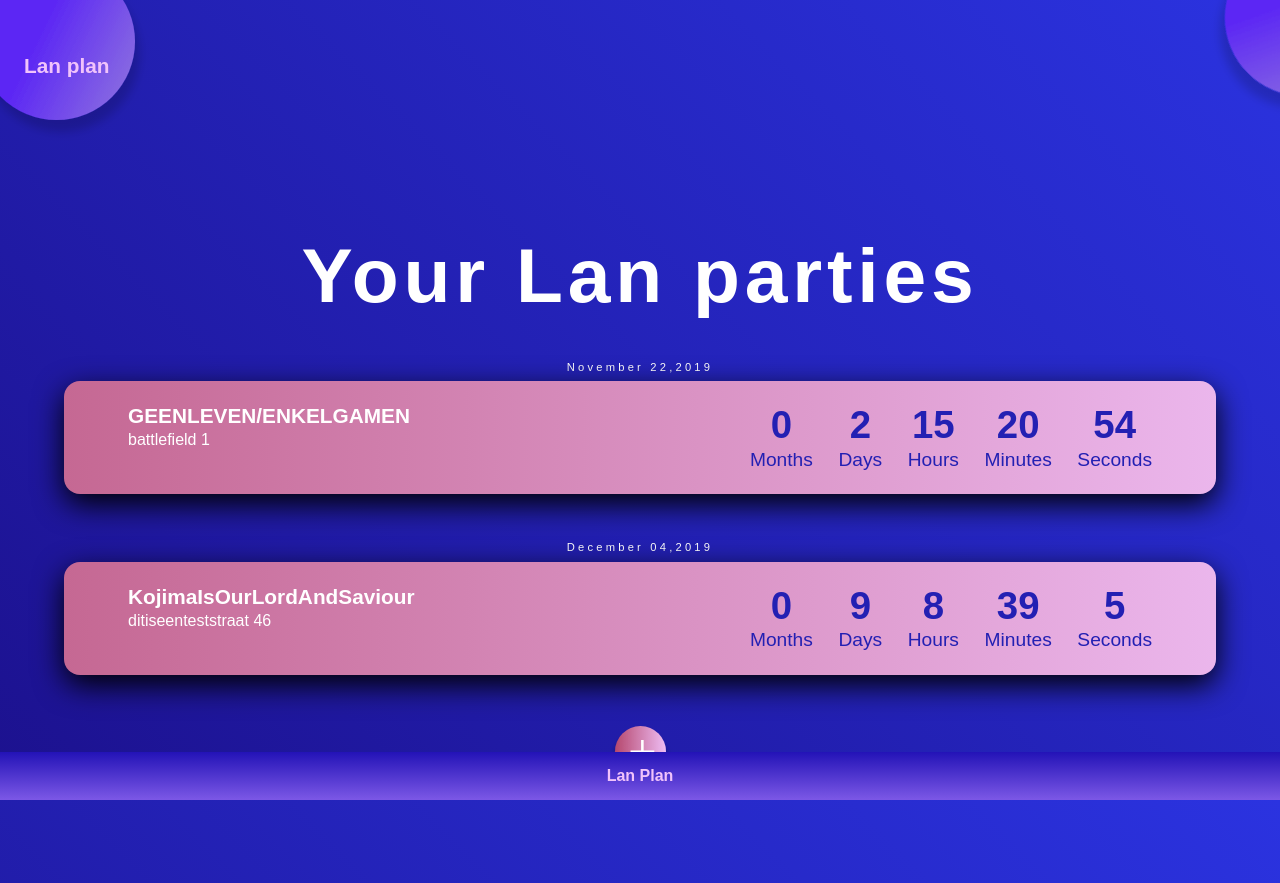
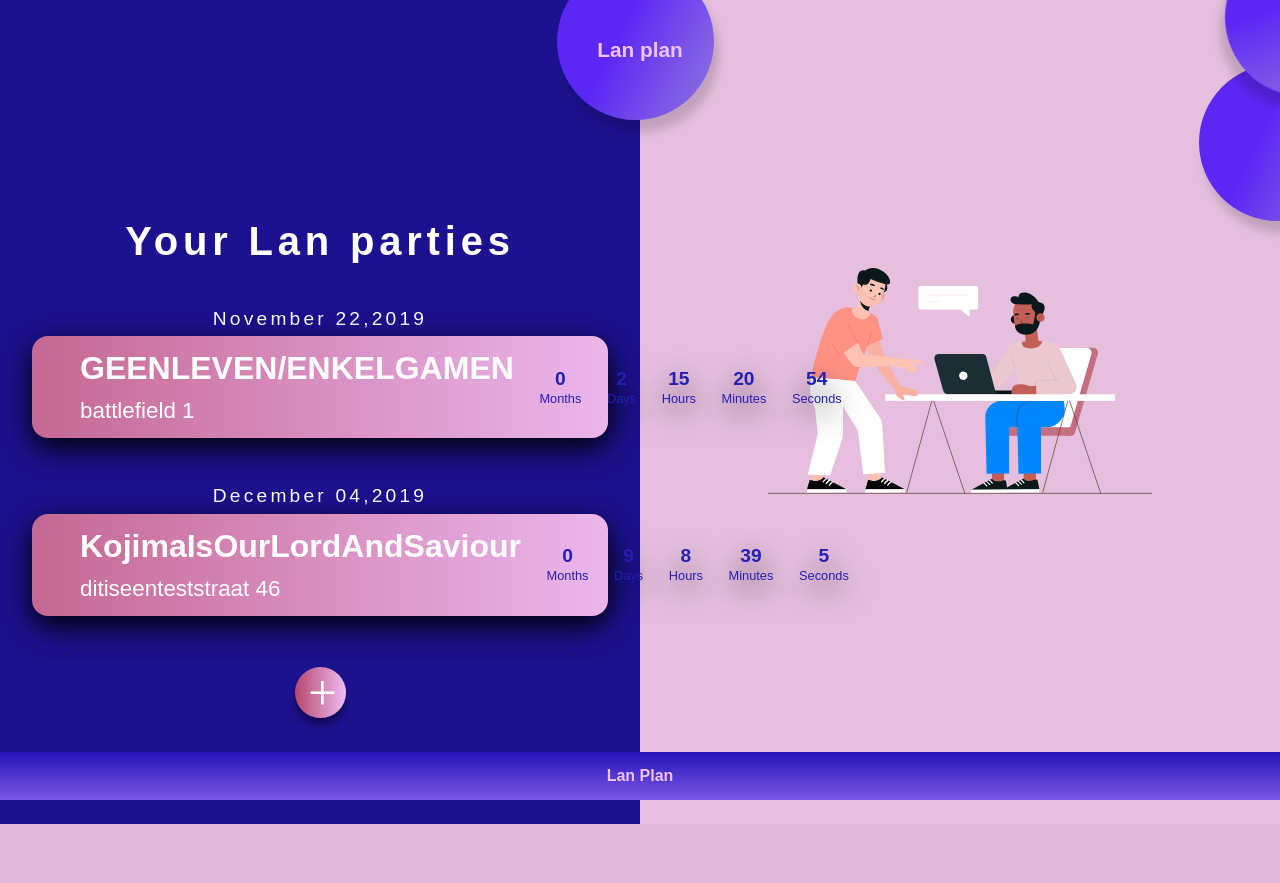
Before and after one commit to CDulst/LanPlan, a PHP site: page / in a window 1280 px wide. After the commit the page ends 824 px from the top, so only its background shows below. Run offline with PHP 8.4, Linux system fonts and the light colour scheme; data comes from the database, SQL or seed files in the repository; some web fonts are replaced.

Commit message:
first push to heroku

```diff
--- /dev/null
+++ b/composer.json
@@ -0,0 +1,5 @@
+{
+  "require-dev": {
+    "heroku/heroku-buildpack-php": "*"
+  }
+}
--- a/src/style.css
+++ b/src/style.css
@@ -46,12 +46,8 @@ html {
   margin-top: 6rem;
   color: white;
   font-weight: 700;
-<<<<<<< HEAD
   font-size: 1.6rem;
   margin-bottom: 2rem;
-=======
-  font-size: 5vw;
->>>>>>> 11a446091e28bdc01c55e2b162182d6ccd0ff76d
 }
 
 .input {
@@ -63,6 +59,10 @@ html {
   text-align: center;
   background-image: linear-gradient(-90deg,#EBB6EC, #C56893);
   color: #221FB1 ;
+}
+
+.input:focus {
+  filter: brightness(1.3);
 }
 
 ::-webkit-input-placeholder {
@@ -128,6 +128,12 @@ html {
     background-color:purple;
   }
 
+  .FormName__wrapper {
+    display: flex;
+    flex-direction: column;
+    align-items: center;
+  }
+
   @media screen and (max-width:465px){
     .detail{
       width:90%;
@@ -138,17 +144,8 @@ html {
     .section__button{
       width:70%;
 
-<<<<<<< HEAD
     }
   }
-=======
-@media screen and (min-width:768px){
-.FormName__wrapper {
-  display: flex;
-  flex-direction: column;
-  align-items: center;
-}
->>>>>>> 11a446091e28bdc01c55e2b162182d6ccd0ff76d
 
 
 
@@ -172,10 +169,6 @@ html {
   .detail{
     margin-top:5rem;
   }
-
-<<<<<<< HEAD
-
-=======
   .input {
     margin-bottom: 4rem;
     margin-top: 1rem;
@@ -192,7 +185,7 @@ html {
   .header__image2 {
     display: block;
   }
->>>>>>> 11a446091e28bdc01c55e2b162182d6ccd0ff76d
+
 }
 @media screen and (min-width:1200px){
 
@@ -309,10 +302,6 @@ html {
     margin-top:2rem;
 
   }
-<<<<<<< HEAD
-=======
-
-
   .label {
     display: flex;
     justify-content: center;
@@ -331,6 +320,4 @@ html {
   .labelForm {
     margin-bottom: 2rem;
   }
-
->>>>>>> 11a446091e28bdc01c55e2b162182d6ccd0ff76d
 }
--- a/src/view/lan/index.php
+++ b/src/view/lan/index.php
@@ -120,15 +120,15 @@ if (!empty($insertTodoResult)) {
         </div>
         <div class="add__lanparty">
         <a href="index.php?page=plan">
-        <img class="add__lanparty__image" src="../src/assets/images/button.svg" alt="button">
+        <img class="add__lanparty__image" src="assets/images/button.svg" alt="button">
         </a>
     </div>
     </section>
     <section class="emptystate">
-        <img class="emptyStateImage" src="../src/assets/images/imageEmpty.svg" alt="emptystate">
+        <img class="emptyStateImage" src="assets/images/imageEmpty.svg" alt="emptystate">
     </section>
       <section class="section__right">
-        <img class="section__right__image" src="../src/assets/images/illustration__right.svg" alt="">
+        <img class="section__right__image" src="assets/images/illustration__right.svg" alt="">
       </section>
 <script type="text/javascript">
 {
--- a/src/view/lan/plan.php
+++ b/src/view/lan/plan.php
@@ -11,7 +11,7 @@
     </section>
 
     <section class="section__right">
-        <img class="section__right__image" src="../src/assets/images/illustration__right.svg" alt="">
+        <img class="section__right__image" src="assets/images/illustration__right.svg" alt="">
     </section>
 
 
--- a/src/view/layout.php
+++ b/src/view/layout.php
@@ -25,9 +25,9 @@
 
     <header class="header">
         <h1 class="header__title">Lan plan</h1>
-        <div class="header__image__container1"><img class="header__image1" src="../src/assets/images/circle_object.svg" alt="circle_object"></div>
-        <div class="header__image__container2"><img class="header__image2" src="../src/assets/images/circle_object.svg" alt="circle_object"></div>
-        <div class="header__image__container3"><img class="header__image3" src="../src/assets/images/circle_object.svg" alt="circle_object"></div>
+        <div class="header__image__container1"><img class="header__image1" src="assets/images/circle_object.svg" alt="circle_object"></div>
+        <div class="header__image__container2"><img class="header__image2" src="assets/images/circle_object.svg" alt="circle_object"></div>
+        <div class="header__image__container3"><img class="header__image3" src="assets/images/circle_object.svg" alt="circle_object"></div>
     </header>
 
     <?php echo $content;?>
--- a/webpack.config.js
+++ b/webpack.config.js
@@ -11,7 +11,8 @@ module.exports = (env, {mode}) => {
     },
     devServer: {
       overlay: true,
-      hot: true
+      hot: true,
+      disableHostCheck: true
     },
     module: {
       rules: [
```
Also changed, not shown: package.json (+6 -2 lines), 4 other files.
